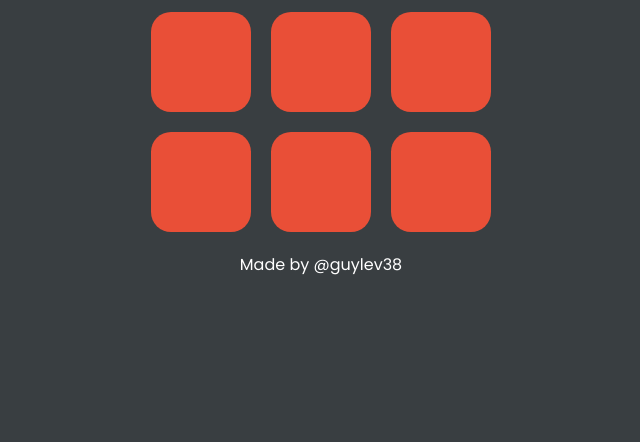
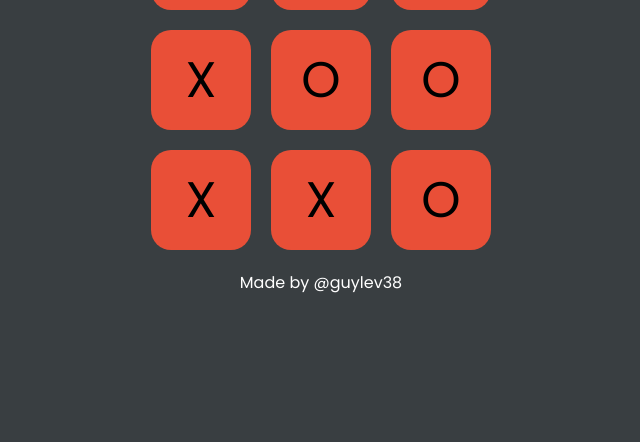
Before and after one commit to guylev38/tic-tac-toe, a plain HTML site: page index.html in a window 1280 px wide. Shown: the part 358-800 px from the top of the page, without its empty margins (319-959 px from the left). Drawn offline with Linux system fonts and the light colour scheme.

Commit message:
Reseting the pc

```diff
--- a/index.html
+++ b/index.html
@@ -8,6 +8,7 @@
     <title>Tic-Tac-Toe</title>
   </head>
   <body>
+    <h1 id="prompt">\n</h1>
     <div class="gameboard"></div>
     <footer>
       <p>Made by <a href="https://github.com/guylev38">@guylev38</a></p>
--- a/script.js
+++ b/script.js
@@ -1,23 +1,50 @@
-const Gameboard = function (data) {
-  this.data = data;
+let currentPlayer = 'x';
+
+const Gameboard = function () {
+  this.data = [
+    ['x', 'o', 'x'],
+    ['x', 'o', 'o'],
+    ['x', 'x', 'o'],
+  ];
+  this.gameboardDiv = document.querySelector('.gameboard');
   this.drawBoard = () => {
-    const gameboardDiv = document.querySelector('.gameboard');
-    for (let i = 0; i < 9; i++) {
+    for (let i = 0; i < 3; i++) {
+      for (let j = 0; j < 3; j++) {
         let card = document.createElement('div');
         card.classList.add('card');
-      if (this.data[i] == 'x') {
+        card.addEventListener('click', () => {
+          card.textContent = currentPlayer.sign;
+          card.id = currentPlayer.sign;
+        });
+        if (this.data[i][j] == 'x') {
           card.textContent = 'X';
           card.id = 'x';
-      } else if (this.data[i] == 'o') {
+        } else if (this.data[i][j] == 'o') {
           card.textContent = 'O';
           card.id = 'o';
         }
-      gameboardDiv.appendChild(card);
+        this.gameboardDiv.appendChild(card);
+      }
     }
   };
+  this.checkWin = () => {
+    // Check Rows;
+    for (let i = 0; i < 3; i++) {
+      for (let j = 0; j < 3; j++) {}
+    }
+  };
+  this.highlightWin;
 };
 
-let data = ['', '', '', '', '', '', '', '', ''];
+const Player = function (sign) {
+  this.sign = sign;
+};
 
-const gameboard = new Gameboard(data);
+const gameboard = new Gameboard();
 gameboard.drawBoard();
+
+const playerX = new Player('X');
+const playerO = new Player('O');
+
+const players = [playerX, playerO];
+currentPlayer = players[0];
--- a/style.css
+++ b/style.css
@@ -5,6 +5,9 @@
   margin: 0;
   padding: 0;
   font-family: 'Poppins', sans-serif;
+  user-select: none;
+  -moz-user-select: none;
+  -webkit-user-select: none;
 }
 
 :root {
@@ -23,12 +26,24 @@ body {
   gap: 20px;
 }
 
+#prompt {
+  color: var(--background);
+  margin-top: 200px;
+  user-select: none;
+}
+#prompt:hover {
+  cursor: default;
+}
+
+#prompt.visible {
+  color: white;
+}
+
 .gameboard {
   display: grid;
   grid-template-columns: repeat(3, 1fr);
   grid-template-rows: repeat(3, 1fr);
   gap: 20px;
-  margin-top: 250px;
 }
 
 .card {
```
Also changed, not shown: 1 other file. Lines whose indentation alone changed are shown as unchanged.
